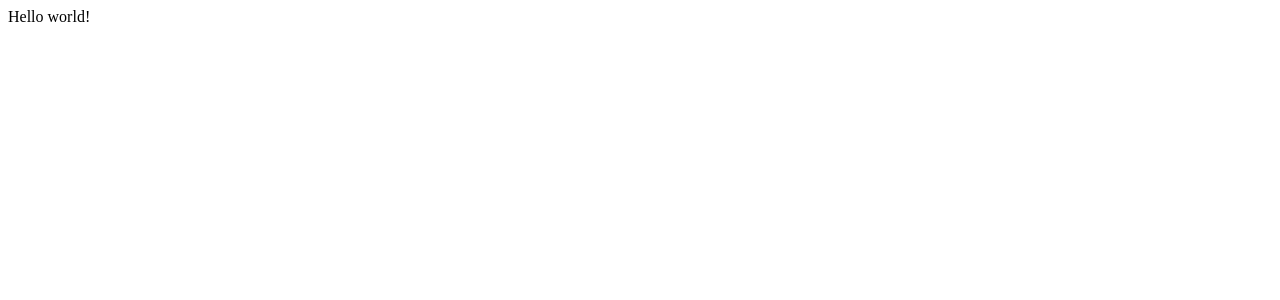
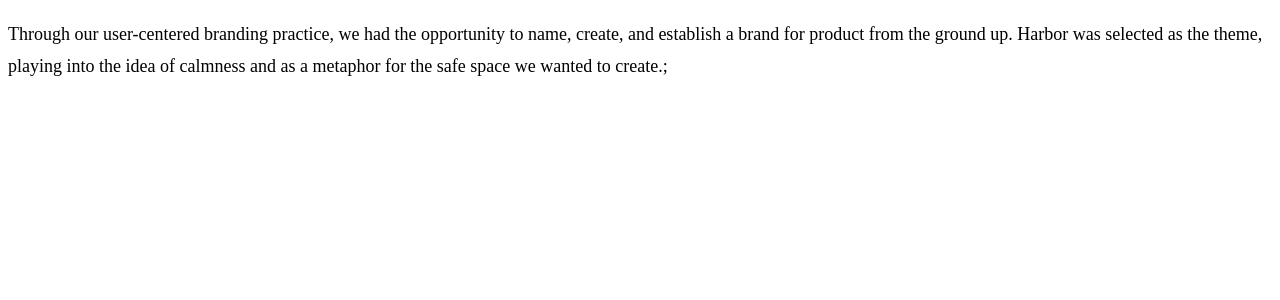
Before and after one commit to sopasdigital/fromlefttowritecal-gatsby, a Gatsby app: page / in a window 1280 px wide. Shown: the top 300 px of the page. Built offline with nearby package versions, Linux system fonts and the light colour scheme.

Commit message:
Add Text Component (#1)
* Add Text Component and did minor fixes on dependencies

```diff
--- a/package.json
+++ b/package.json
@@ -11,7 +11,8 @@
   "dependencies": {
     "gatsby": "^1.9.250",
     "gatsby-link": "^1.6.40",
-    "prop-types": "^15.6.1"
+    "prop-types": "^15.6.1",
+    "react": "^16.4.1"
   },
   "devDependencies": {
     "babel-eslint": "^8.2.3",
--- /dev/null
+++ b/src/Components/Text/index.css
@@ -0,0 +1,5 @@
+.Text {
+  font-size: 18px;
+  line-height: 32px;
+  margin-bottom: 10px;
+}
--- /dev/null
+++ b/src/Components/Text/index.js
@@ -0,0 +1,18 @@
+import React, { Component } from 'react';
+import PropTypes from 'prop-types';
+
+import './index.css';
+
+export default class Text extends Component {
+  render() {
+    return (
+      <p className="Text">
+        {this.props.children};
+      </p>
+    );
+  }
+}
+
+Text.propTypes = {
+  children: PropTypes.node.isRequired,
+};
--- a/src/pages/index.js
+++ b/src/pages/index.js
@@ -1,3 +1,13 @@
-import React from "react"
+import React from 'react';
 
-export default () => <div>Hello world!</div>
+import Text from '../Components/Text';
+
+export default () => (
+  <div>
+    <Text>
+      Through our user-centered branding practice, we had the opportunity to name, create,
+      and establish a brand for product from the ground up. Harbor was selected as the theme,
+      playing into the idea of calmness and as a metaphor for the safe space we wanted to create.
+    </Text>
+  </div>
+);
```
Also changed, not shown: 1 other file (tests, documents, lock files or other folders).
